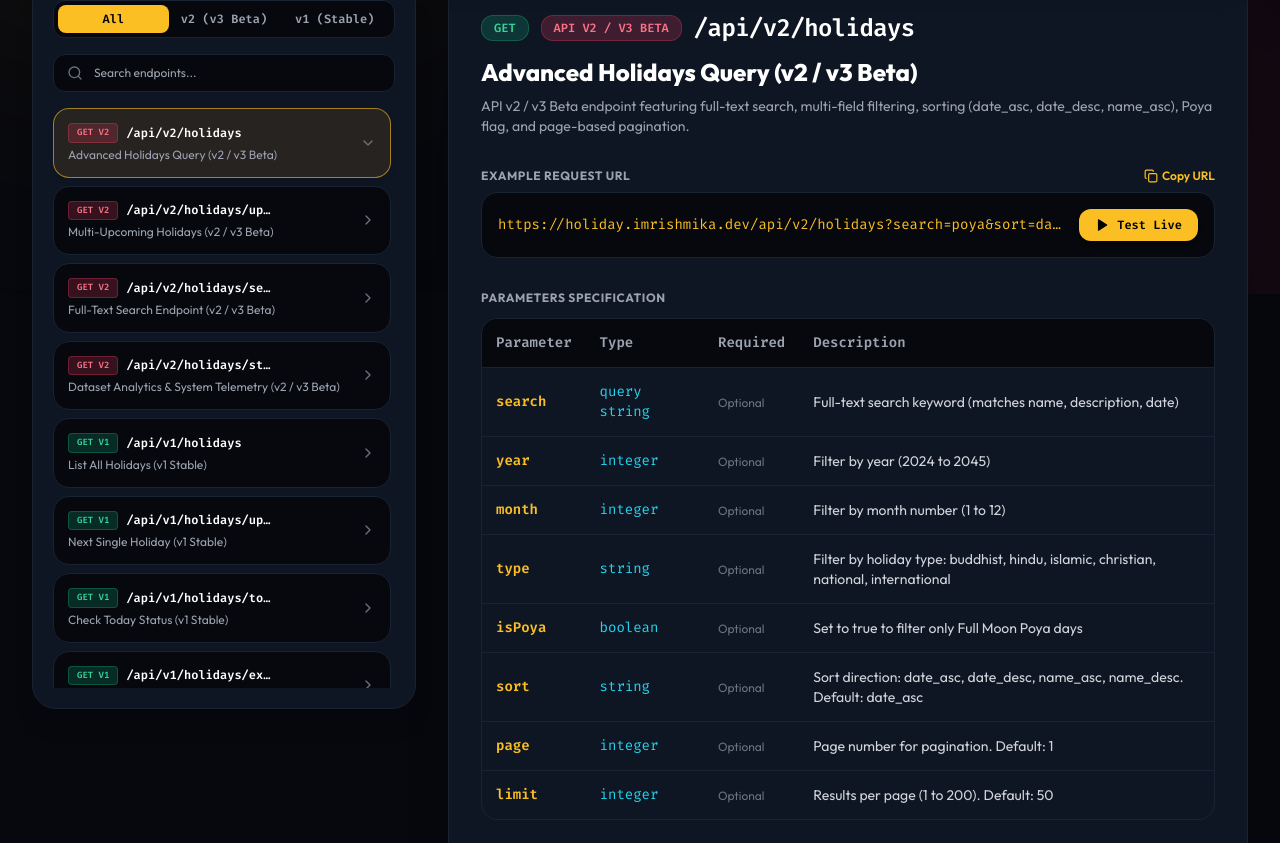
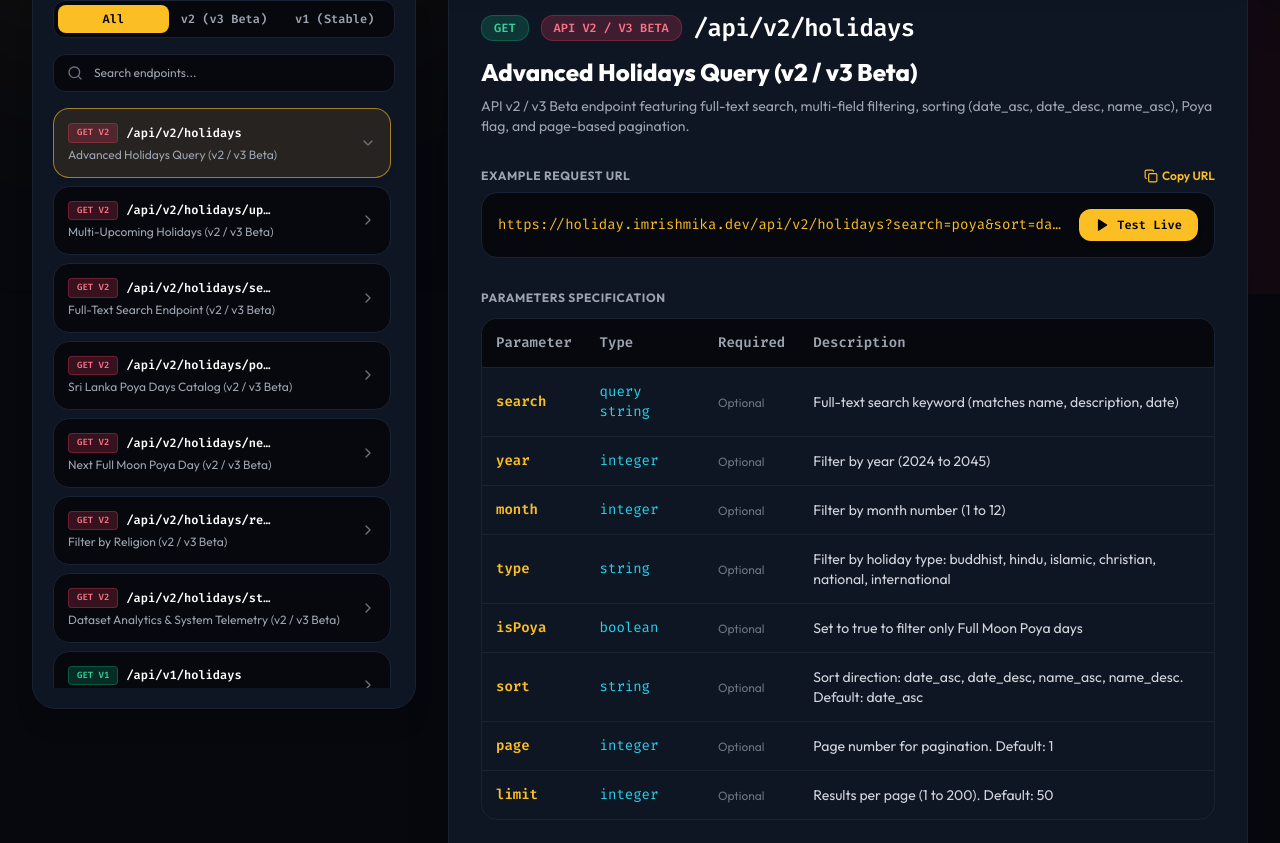
Before and after one commit to RishBroProMax/holiday-api, a Next.js app: page /docs in a window 1280 px wide. Shown: the part 506-1349 px from the top of the page. Built offline with nearby package versions, Linux system fonts and the light colour scheme.

Commit message:
feat: create documentation page for API v1 and v2 endpoints

```diff
--- a/app/docs/page.tsx
+++ b/app/docs/page.tsx
@@ -168,6 +168,86 @@ const docsEndpoints: EndpointDoc[] = [
           id: '2026-01-03-duruthu-full-moon-poya-day',
           name: 'Duruthu Full Moon Poya Day',
           date: '2026-01-03',
+          type: 'buddhist'
+        }
+      ]
+    }
+  },
+  {
+    id: 'v2-poyas',
+    version: 'v2',
+    categoryLabel: 'API v2 (3.0 Beta)',
+    method: 'GET',
+    path: '/api/v2/holidays/poya',
+    title: 'Sri Lanka Poya Days Catalog (v2 / v3 Beta)',
+    description: 'Fetch Sri Lanka Full Moon Poya days specifically, with optional year and month filters.',
+    params: [
+      { name: 'year', type: 'integer', required: false, description: 'Filter Poya days by year (e.g. 2026)' },
+      { name: 'month', type: 'integer', required: false, description: 'Filter Poya days by month number (1 to 12)' }
+    ],
+    exampleUrl: 'https://holiday.imrishmika.dev/api/v2/holidays/poya?year=2026',
+    responseExample: {
+      success: true,
+      apiVersion: '3.0.0-beta',
+      count: 13,
+      data: [
+        {
+          id: '2026-08-27-nikini-full-moon-poya-day',
+          name: 'Nikini Full Moon Poya Day',
+          date: '2026-08-27',
+          year: 2026,
+          month: 8,
+          day: 27,
+          dayOfWeek: 'Thursday',
+          type: 'buddhist'
+        }
+      ]
+    }
+  },
+  {
+    id: 'v2-next-poya',
+    version: 'v2',
+    categoryLabel: 'API v2 (3.0 Beta)',
+    method: 'GET',
+    path: '/api/v2/holidays/next-poya',
+    title: 'Next Full Moon Poya Day (v2 / v3 Beta)',
+    description: 'Fetch the immediate next Full Moon Poya Day in Sri Lanka timezone relative to today, including a live daysUntil countdown integer.',
+    params: [],
+    exampleUrl: 'https://holiday.imrishmika.dev/api/v2/holidays/next-poya',
+    responseExample: {
+      success: true,
+      apiVersion: '3.0.0-beta',
+      data: {
+        id: '2026-08-27-nikini-full-moon-poya-day',
+        name: 'Nikini Full Moon Poya Day',
+        date: '2026-08-27',
+        daysUntil: 24
+      }
+    }
+  },
+  {
+    id: 'v2-religion',
+    version: 'v2',
+    categoryLabel: 'API v2 (3.0 Beta)',
+    method: 'GET',
+    path: '/api/v2/holidays/religion/[religion]',
+    title: 'Filter by Religion (v2 / v3 Beta)',
+    description: 'Filter Sri Lanka holidays by religious tradition: buddhist, hindu, islamic, christian, or national.',
+    params: [
+      { name: 'religion', type: 'path string', required: true, description: 'Target religion: buddhist, hindu, islamic, christian, national' },
+      { name: 'year', type: 'query integer', required: false, description: 'Optional year filter' }
+    ],
+    exampleUrl: 'https://holiday.imrishmika.dev/api/v2/holidays/religion/buddhist?year=2026',
+    responseExample: {
+      success: true,
+      apiVersion: '3.0.0-beta',
+      religion: 'buddhist',
+      count: 14,
+      data: [
+        {
+          id: '2026-08-27-nikini-full-moon-poya-day',
+          name: 'Nikini Full Moon Poya Day',
+          date: '2026-08-27',
           type: 'buddhist'
         }
       ]
```
